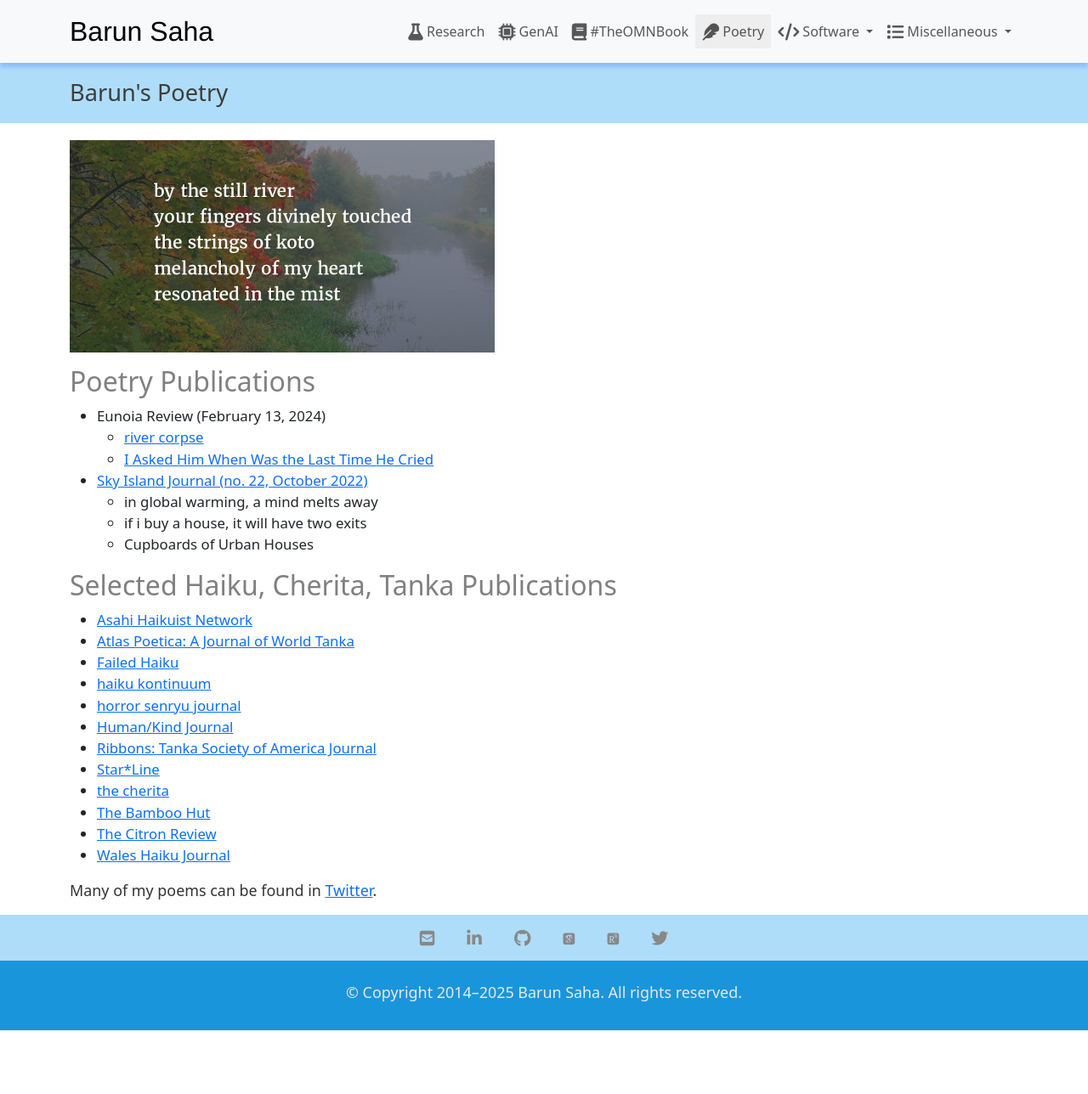
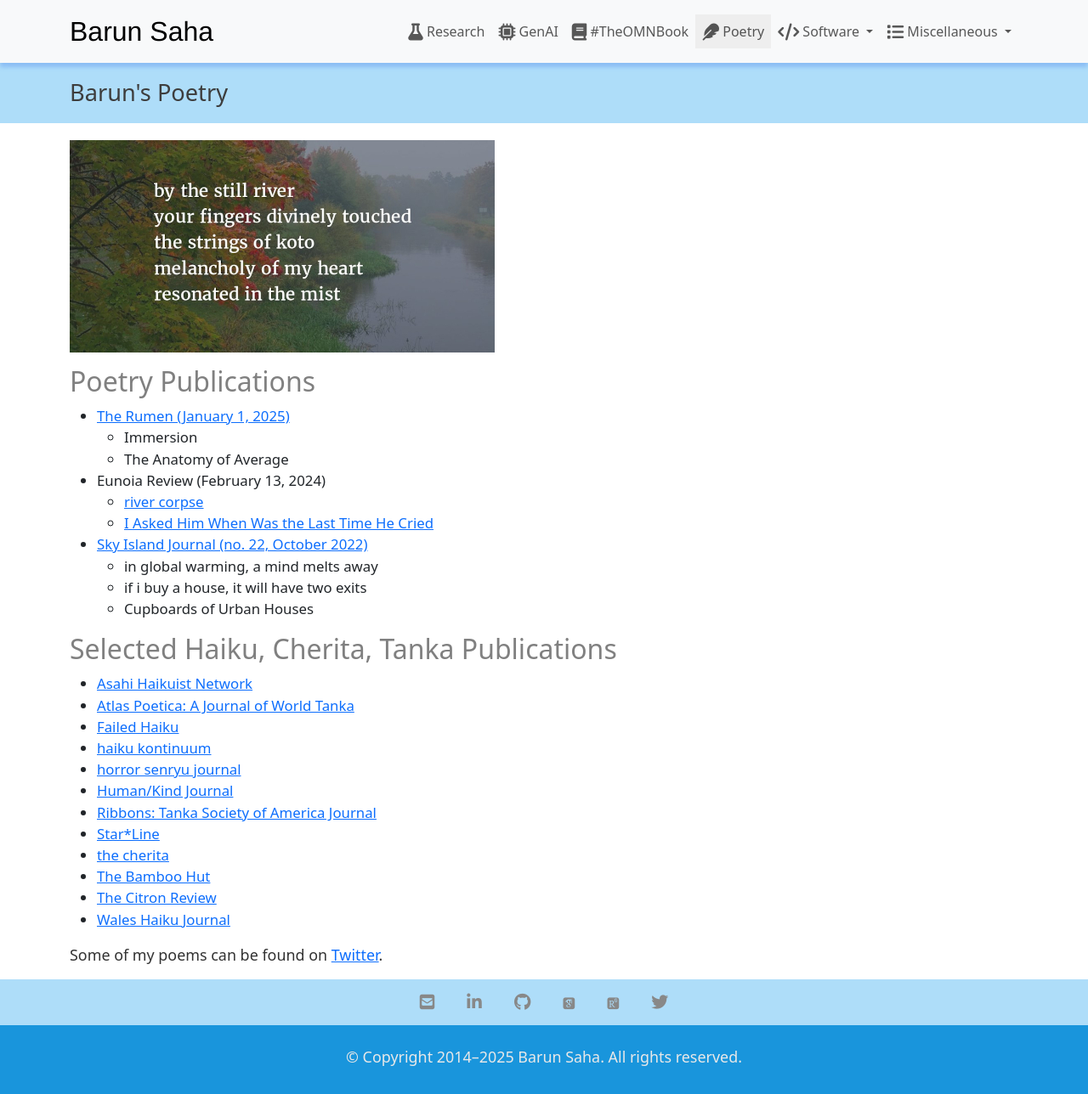
Before and after one commit to barun-saha/barun-saha.github.io, a Jekyll site: the page poetry.html, which Jekyll copies as it is, in a window 1280 px wide. Shown: the whole page at 85% size. Built offline with Jekyll 4.4.1, drawn with Linux system fonts in a browser that asks for light colours; nearby versions of some CDN libraries; some web fonts are replaced; before the commit the page ends 1213 px from its top, so only the background shows below that.

Commit message:
Update poetry

```diff
--- a/poetry.html
+++ b/poetry.html
@@ -166,6 +166,18 @@ Barun's Poetry
         <h2><a href="#" name="virtual_labs">Poetry Publications</a></h2>
 
 		<ul class="bigger">
+			<li>
+                <a href="https://www.therumen.com/publications/bOXN8VTRS2zNLK6lS4Fq">The Rumen
+                (January 1, 2025)</a>
+			</li>
+			<ul>
+	            <li>
+	                Immersion
+				</li>
+	            <li>
+	                The Anatomy of Average
+				</li>
+			</ul>
             <li>
                 Eunoia Review (February 13, 2024)
 			</li>
@@ -238,7 +250,7 @@ Barun's Poetry
         </ul>
 
 		<p>
-			Many of my poems can be found in <a href="https://twitter.com/1barun/media">Twitter</a>.
+			Some of my poems can be found on <a href="https://twitter.com/1barun/media">Twitter</a>.
 		</p>
 	</div>
 
```
Also changed, not shown: templates/poetry.html (+13 -1 lines).
